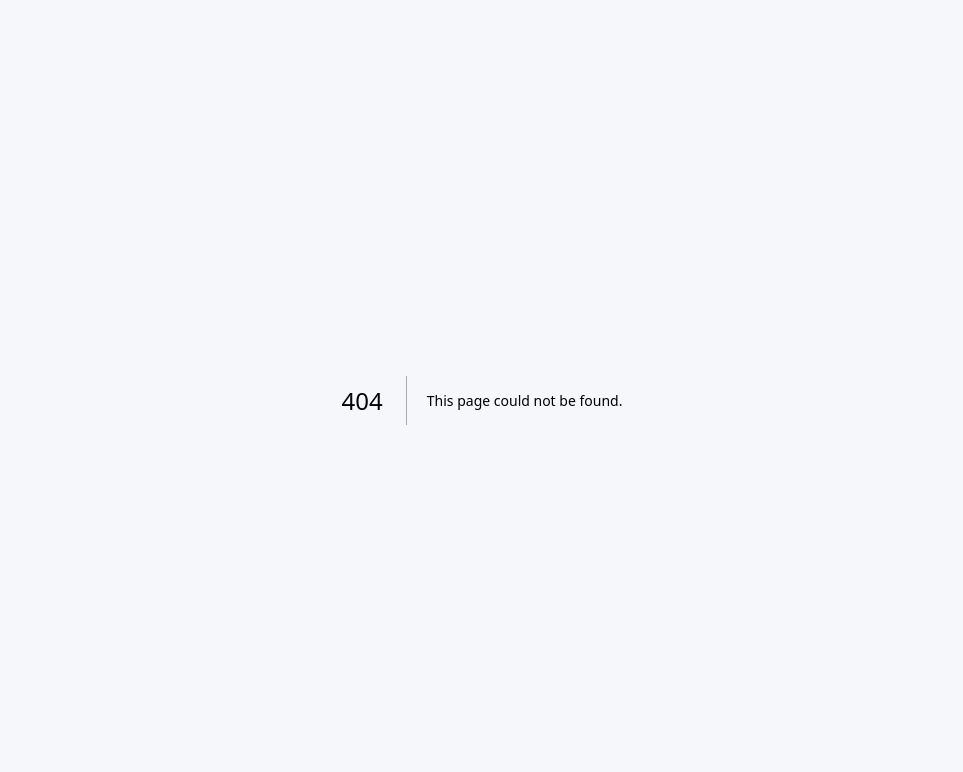
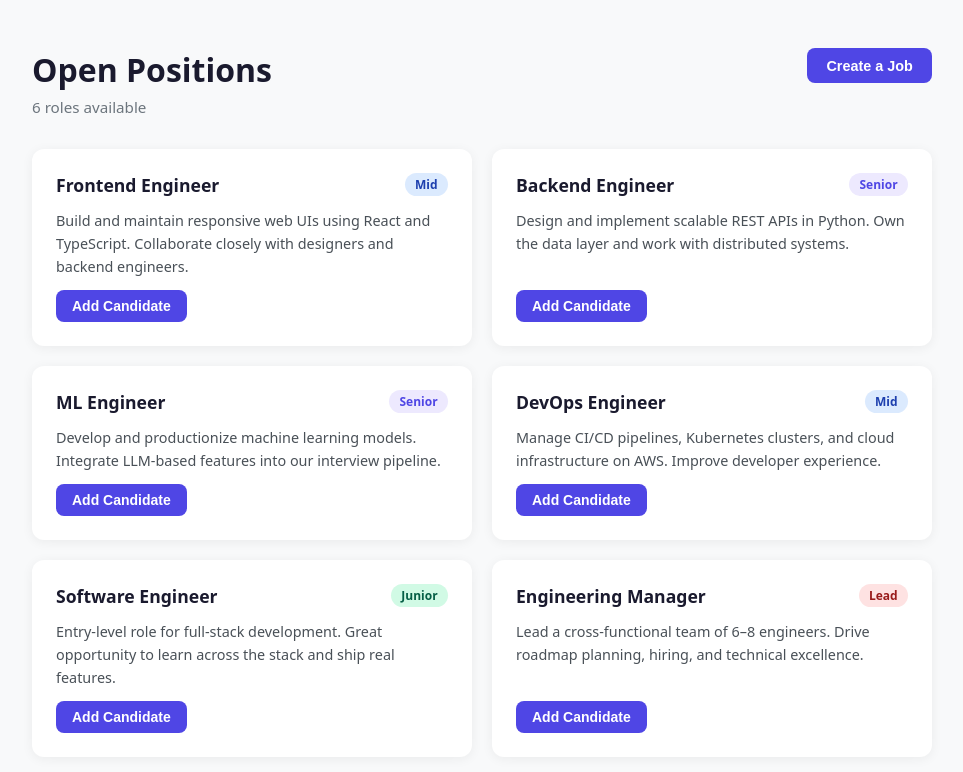
Before and after one commit to jiangboq/AI-interview-system, a Next.js app in the folder apps/web/: page /jobs in a window 1280 px wide. Before the commit this address had no page. Shown: the top 772 px of the page, without its empty margins (158-1121 px from the left). Built offline with nearby package versions, Linux system fonts and the light colour scheme.

Commit message:
Add jobs page

```diff
--- a/apps/web/src/app/create_interview/page.tsx
+++ b/apps/web/src/app/create_interview/page.tsx
@@ -91,7 +91,7 @@ export default function CreateInterviewPage() {
             />
             {error && <p style={styles.error}>{error}</p>}
             <button style={styles.button} onClick={startInterview} disabled={loading}>
-              {loading ? "Starting…" : "Start Interview"}
+              {loading ? "Creating…" : "Create Interview"}
             </button>
           </div>
         ) : (
--- /dev/null
+++ b/apps/web/src/app/jobs/page.tsx
@@ -0,0 +1,195 @@
+"use client";
+
+import { useRouter } from "next/navigation";
+
+const LEVEL_COLORS: Record<string, { bg: string; text: string }> = {
+  Junior: { bg: "#d1fae5", text: "#065f46" },
+  Mid: { bg: "#dbeafe", text: "#1e40af" },
+  Senior: { bg: "#ede9fe", text: "#4f46e5" },
+  Lead: { bg: "#fee2e2", text: "#991b1b" },
+};
+
+interface Job {
+  id: number;
+  title: string;
+  description: string;
+  level: "Junior" | "Mid" | "Senior" | "Lead";
+}
+
+const JOBS: Job[] = [
+  {
+    id: 1,
+    title: "Frontend Engineer",
+    description:
+      "Build and maintain responsive web UIs using React and TypeScript. Collaborate closely with designers and backend engineers.",
+    level: "Mid",
+  },
+  {
+    id: 2,
+    title: "Backend Engineer",
+    description:
+      "Design and implement scalable REST APIs in Python. Own the data layer and work with distributed systems.",
+    level: "Senior",
+  },
+  {
+    id: 3,
+    title: "ML Engineer",
+    description:
+      "Develop and productionize machine learning models. Integrate LLM-based features into our interview pipeline.",
+    level: "Senior",
+  },
+  {
+    id: 4,
+    title: "DevOps Engineer",
+    description:
+      "Manage CI/CD pipelines, Kubernetes clusters, and cloud infrastructure on AWS. Improve developer experience.",
+    level: "Mid",
+  },
+  {
+    id: 5,
+    title: "Software Engineer",
+    description:
+      "Entry-level role for full-stack development. Great opportunity to learn across the stack and ship real features.",
+    level: "Junior",
+  },
+  {
+    id: 6,
+    title: "Engineering Manager",
+    description:
+      "Lead a cross-functional team of 6–8 engineers. Drive roadmap planning, hiring, and technical excellence.",
+    level: "Lead",
+  },
+];
+
+export default function JobsPage() {
+  const router = useRouter();
+
+  return (
+    <main style={styles.main}>
+      <div style={styles.container}>
+        <div style={styles.header}>
+          <div>
+            <h1 style={styles.title}>Open Positions</h1>
+            <p style={styles.subtitle}>{JOBS.length} roles available</p>
+          </div>
+          <button style={styles.createButton} onClick={() => router.push("/create_job")}>
+            Create a Job
+          </button>
+        </div>
+
+        <div style={styles.grid}>
+          {JOBS.map((job) => {
+            const badge = LEVEL_COLORS[job.level];
+            return (
+              <div key={job.id} style={styles.card}>
+                <div style={styles.cardHeader}>
+                  <h2 style={styles.jobTitle}>{job.title}</h2>
+                  <span
+                    style={{
+                      ...styles.badge,
+                      background: badge.bg,
+                      color: badge.text,
+                    }}
+                  >
+                    {job.level}
+                  </span>
+                </div>
+                <p style={styles.description}>{job.description}</p>
+                <button style={styles.applyButton}>Add Candidate</button>
+              </div>
+            );
+          })}
+        </div>
+      </div>
+    </main>
+  );
+}
+
+const styles: Record<string, React.CSSProperties> = {
+  main: {
+    minHeight: "100vh",
+    padding: "3rem 2rem",
+    background: "#f8f9fa",
+  },
+  container: {
+    maxWidth: "900px",
+    margin: "0 auto",
+  },
+  header: {
+    display: "flex",
+    justifyContent: "space-between",
+    alignItems: "flex-start",
+    marginBottom: "2rem",
+  },
+  createButton: {
+    padding: "0.6rem 1.2rem",
+    borderRadius: "8px",
+    border: "none",
+    background: "#4f46e5",
+    color: "#fff",
+    fontSize: "0.9rem",
+    fontWeight: 600,
+    cursor: "pointer",
+  },
+  title: {
+    margin: 0,
+    fontSize: "2rem",
+    color: "#1a1a2e",
+  },
+  subtitle: {
+    margin: "0.35rem 0 0",
+    color: "#6c757d",
+    fontSize: "0.95rem",
+  },
+  grid: {
+    display: "grid",
+    gridTemplateColumns: "repeat(auto-fill, minmax(380px, 1fr))",
+    gap: "1.25rem",
+  },
+  card: {
+    background: "#fff",
+    borderRadius: "12px",
+    boxShadow: "0 2px 12px rgba(0,0,0,0.06)",
+    padding: "1.5rem",
+    display: "flex",
+    flexDirection: "column",
+    gap: "0.75rem",
+  },
+  cardHeader: {
+    display: "flex",
+    justifyContent: "space-between",
+    alignItems: "flex-start",
+    gap: "0.5rem",
+  },
+  jobTitle: {
+    margin: 0,
+    fontSize: "1.1rem",
+    color: "#1a1a2e",
+    fontWeight: 600,
+  },
+  badge: {
+    flexShrink: 0,
+    borderRadius: "999px",
+    padding: "0.2rem 0.65rem",
+    fontSize: "0.75rem",
+    fontWeight: 600,
+  },
+  description: {
+    margin: 0,
+    fontSize: "0.9rem",
+    color: "#495057",
+    lineHeight: 1.6,
+    flexGrow: 1,
+  },
+  applyButton: {
+    alignSelf: "flex-start",
+    padding: "0.5rem 1rem",
+    borderRadius: "8px",
+    border: "none",
+    background: "#4f46e5",
+    color: "#fff",
+    fontSize: "0.875rem",
+    fontWeight: 600,
+    cursor: "pointer",
+  },
+};
```
Also changed, not shown: apps/web/src/app/create_job/page.tsx (added, +134 -0 lines).
